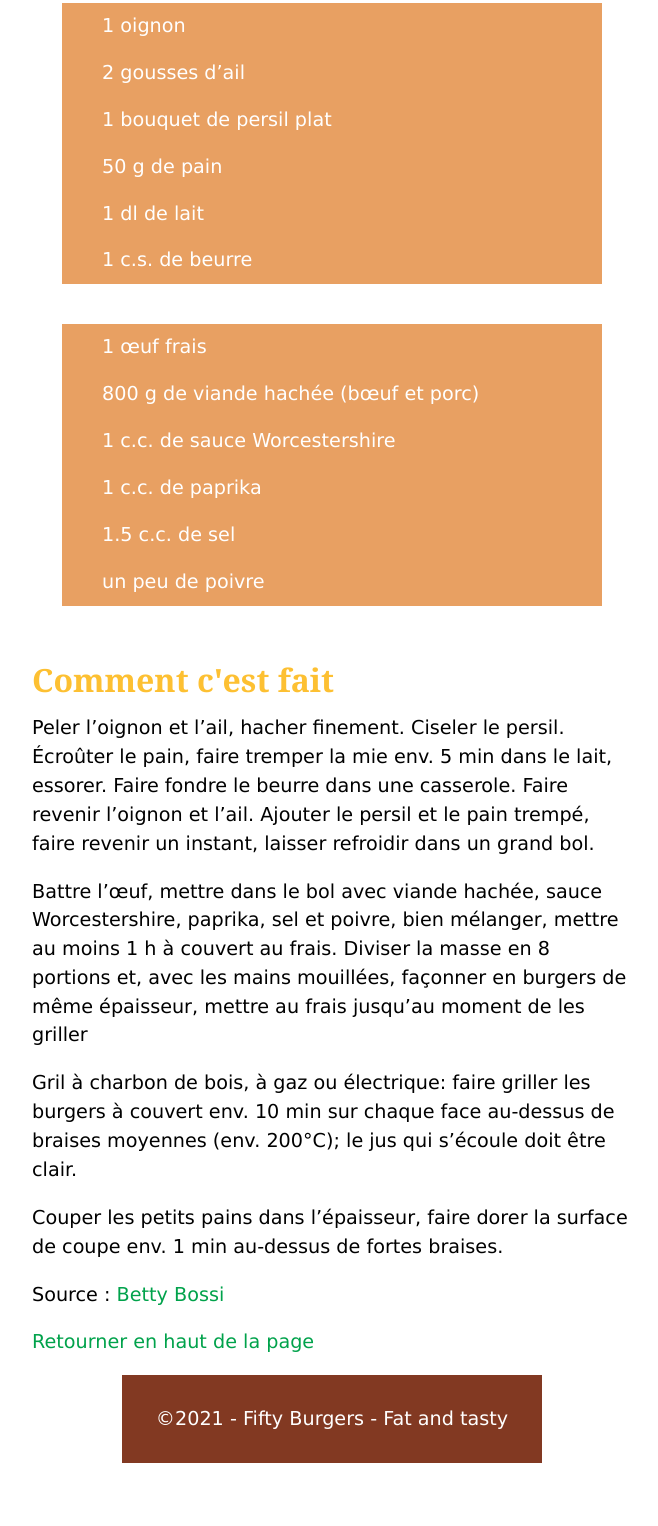
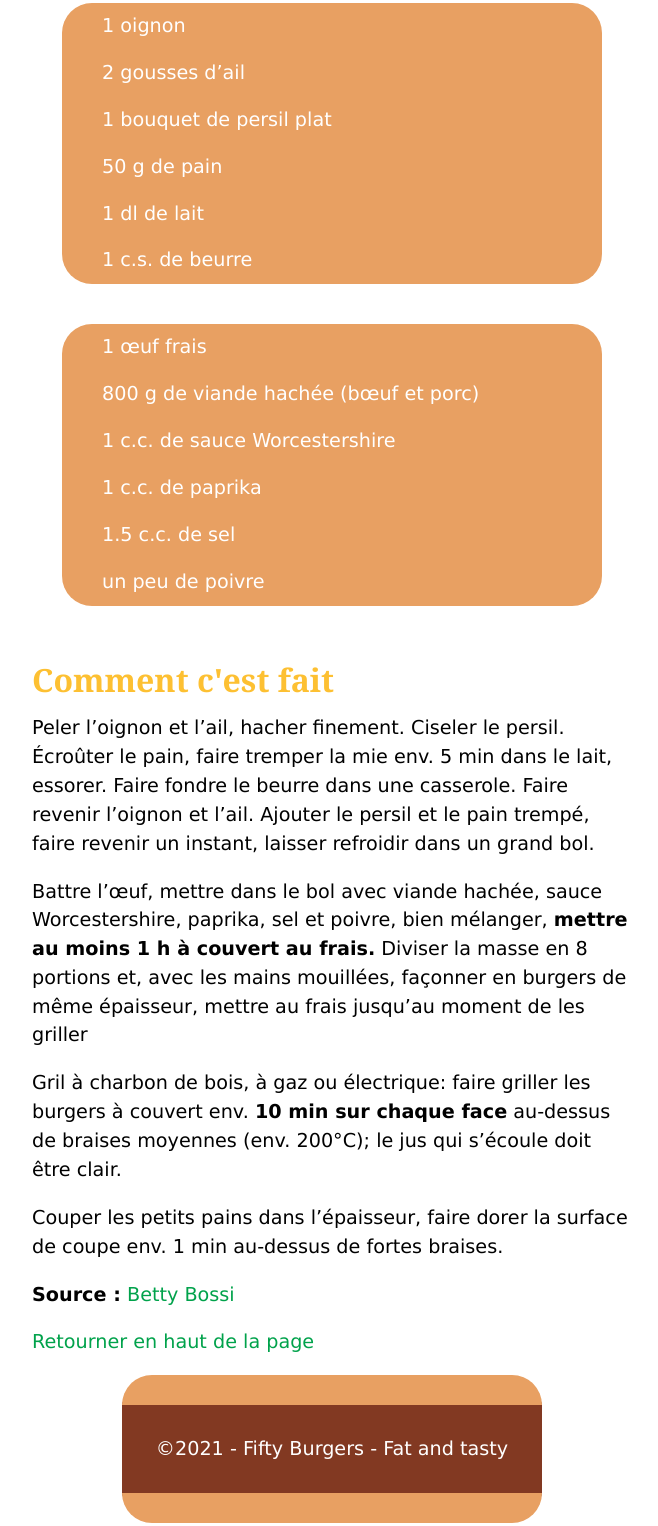
Before and after one commit to divtec-cejef/fifty-burgers-JoanVallat, a plain HTML site: page index.html in a window 1280 px wide. Shown: the part 1159-2685 px from the top of the page, without its empty margins (308-966 px from the left). Before the commit the page ends 2662 px from the top, so only its background shows below. Drawn offline with Linux system fonts and the light colour scheme.

Commit message:
Css ul et li forme burger

```diff
--- a/css/main.css
+++ b/css/main.css
@@ -1,6 +1,6 @@
 
 body {
-    font-family: Verdana,sans-serif;
+    font-family: Verdana, sans-serif;
     font-size: 120%;
     line-height: 1.4;
     color: black;
@@ -24,14 +24,14 @@ a {
 }
 
 h1 {
-    font-family:Georgia,sans-serif;
+    font-family: Georgia, sans-serif;
     color: #FDC032;
     font-size: 4rem;
     line-height: 0.9;
 }
 
-h2{
-    font-family:Georgia,sans-serif;
+h2 {
+    font-family: Georgia, sans-serif;
     color: #FDC032;
     font-size: 2rem;
     line-height: 0.9;
@@ -46,6 +46,10 @@ main {
 
 p {
     line-height: 1.5;
+}
+
+span {
+    font-weight: bold;
 }
 
 .intro {
@@ -67,14 +71,25 @@ li {
     padding: 10px 40px;
 }
 
+li:first-child {
+    border-top-right-radius: 30px;
+    border-top-left-radius: 30px;
+}
+
+li:last-child {
+    border-bottom-right-radius: 30px;
+    border-bottom-left-radius: 30px;
+}
+
 footer {
     background-color: #823922;
     color: white;
     text-align: center;
     padding: 10px;
-    margin:20px auto 40px;
+    margin: 20px auto 40px;
     max-width: 400px;
     min-height: 50px;
-    border-bottom: #E8A062;
-
+    border-bottom: 30px solid #E8A062;
+    border-top: 30px solid #E8A062;
+    border-radius: 30px;
 }
--- a/index.html
+++ b/index.html
@@ -19,15 +19,16 @@
     <!--Style CSS -->
     <link rel="stylesheet" href="css/main.css">
 </head>
-
+<body id="top">
 <header>
-    <img id="haut" src="images/fifty-burgers.png" alt="Logo Fifty Burger"/>
+    <img src="images/fifty-burgers.png" alt="Logo Fifty Burger"/>
 </header>
 
 <main>
     <h1>Notre burger de viande hachée</h1>
     <img src="images/burger-viande-hachee.jpg" alt="image assiete burger"/>
-    <p class="intro">Les hamburgers préparés soi-même plaisent à tout le monde et peuvent être également préparés sur un gril. Chacun peut les garnir selon ses propres désirs.
+    <p class="intro">Les hamburgers préparés soi-même plaisent à tout le monde et peuvent être également préparés sur un
+        gril. Chacun peut les garnir selon ses propres désirs.
     </p>
 
     <h2>Ingrédients</h2>
@@ -68,7 +69,8 @@
 
     <p>
         Gril à charbon de bois, à gaz ou électrique:
-        faire griller les burgers à couvert env. <span class="Gras">10 min sur chaque face</span> au-dessus de braises moyennes (env. 200°C);
+        faire griller les burgers à couvert env. <span class="Gras">10 min sur chaque face</span> au-dessus de braises
+        moyennes (env. 200°C);
         le jus qui s’écoule doit être clair.
     </p>
 
@@ -81,9 +83,11 @@
         <a href="www.bettybossi.ch/fr">Betty Bossi</a>
     </p>
 
-    <a href="#haut">Retourner en haut de la page</a>
+    <a href="#top">Retourner en haut de la page</a>
 </main>
 
 <footer>
     <p>©2021 - Fifty Burgers - Fat and tasty </p>
 </footer>
+</body>
+</html>
```
